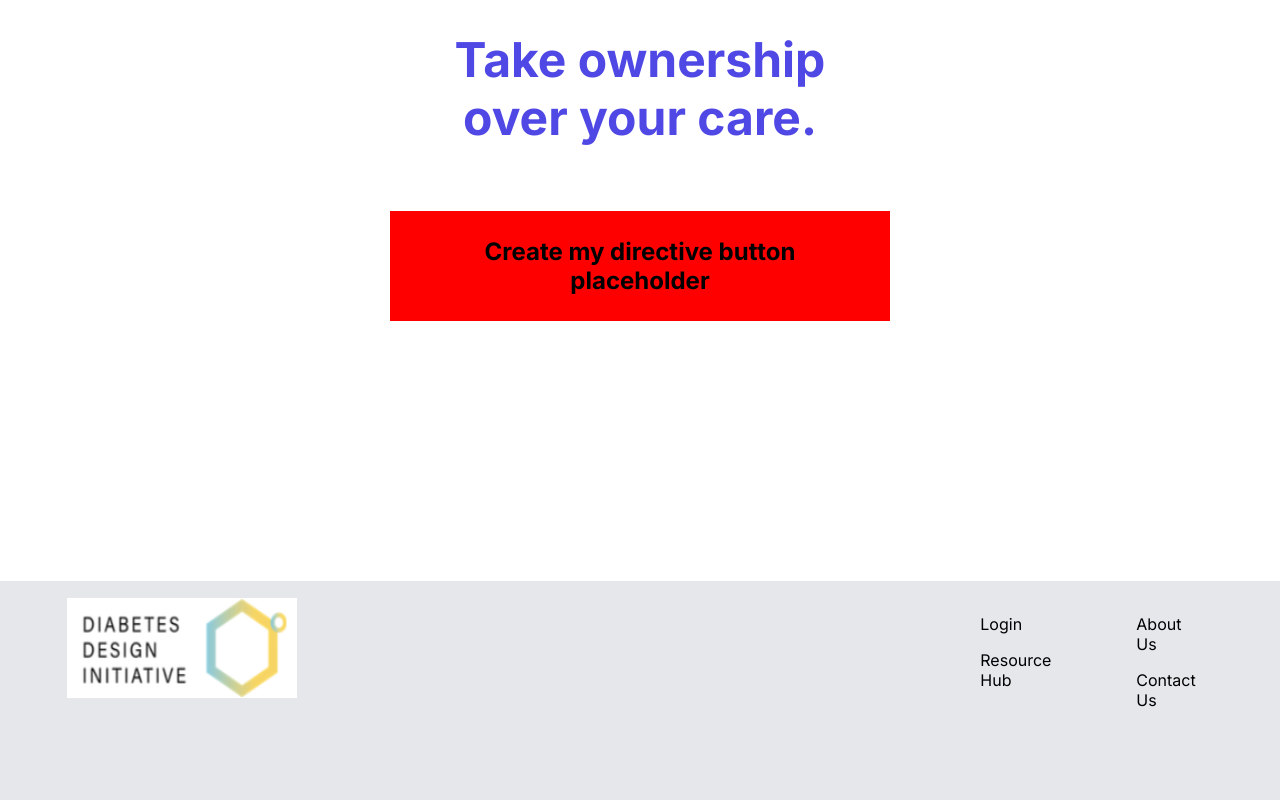
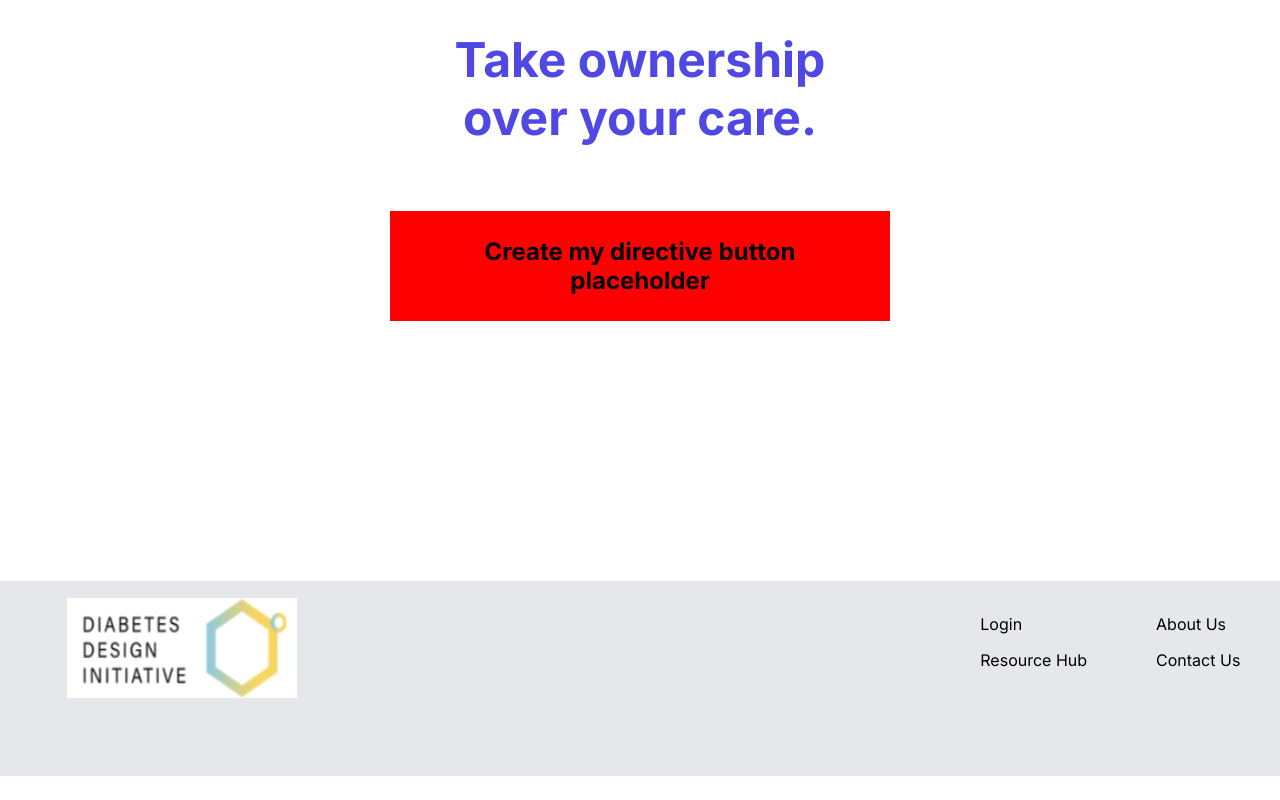
Before and after one commit to jhcode14/t1d-fall2021, a React (Create React App) app: page / in a window 1280 px wide. Shown: the part 3078-3878 px from the top of the page. After the commit the page ends 3854 px from the top, so only its background shows below. Built offline with nearby package versions, Linux system fonts and the light colour scheme.

Commit message:
adjusting nav/footer

```diff
--- a/src/styles/footer.css
+++ b/src/styles/footer.css
@@ -10,6 +10,10 @@
     }
 }
 
+/*
+    classes
+*/
+
 .Flogo {
     /* this needs to later on be adjusted based on screen width */
     margin-right: 54%;
@@ -20,8 +24,12 @@
     text-align: left;
     font-family: 'Inter';
     font-style: 'normal';
+    white-space: nowrap;
 }
 
+/*
+    ids
+*/
 
 #Fgrid {
     display: flex;
```
Also changed, not shown: src/styles/nav.css (+6 -1 lines).
